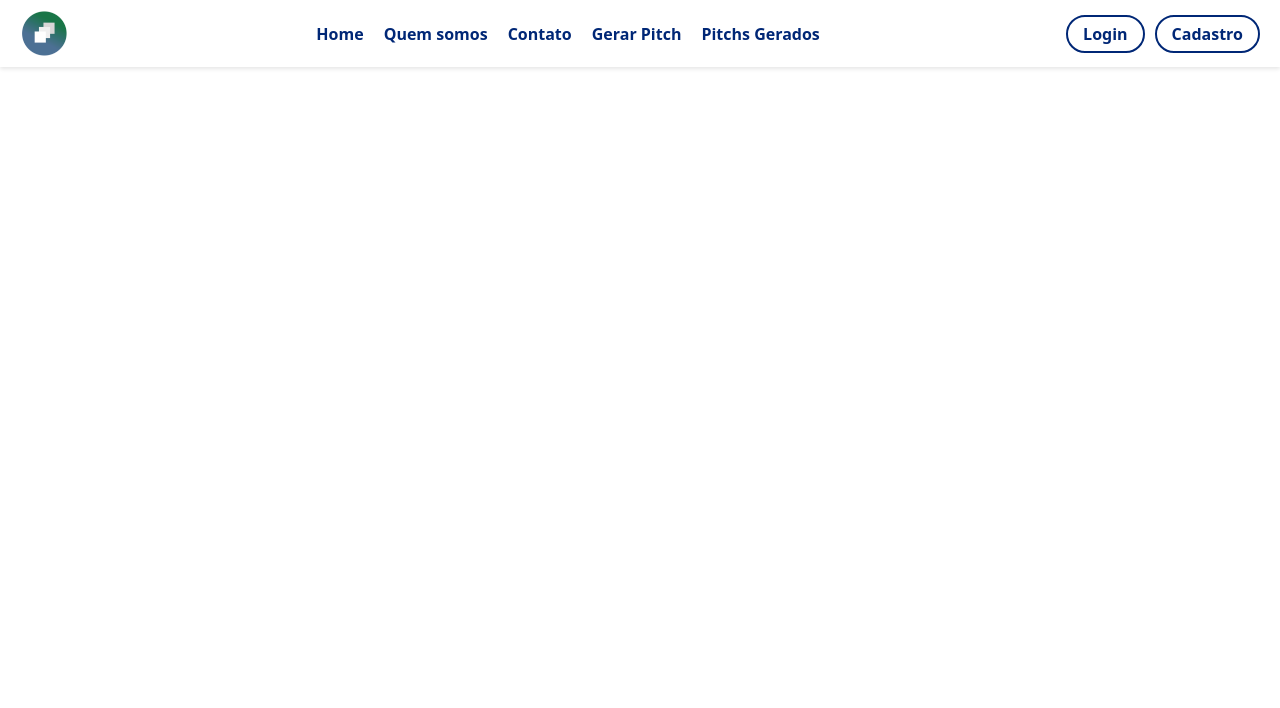
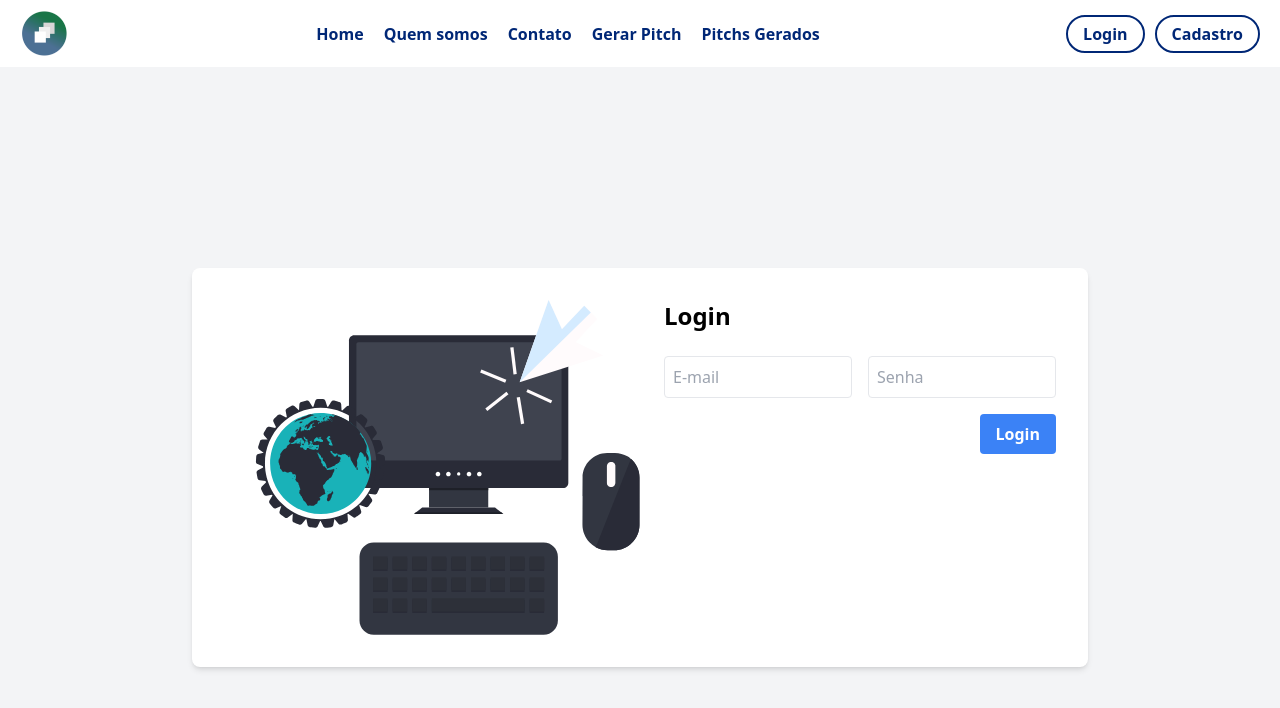
Before and after one commit to eps20241-pitchit/pictchit-app, a React (Vite) app: page /login in a window 1280 px wide. Shown: the top 708 px of the page. Built offline with nearby package versions, Linux system fonts and the light colour scheme.

Commit message:
tela de login

```diff
--- a/src/App.tsx
+++ b/src/App.tsx
@@ -5,7 +5,7 @@ import Introduction from './pages/Intro/intro';
 import Register from './pages/Register/register';
 import Pitch from './pages/Pitch/pitch';
 import { CreatePitch } from './pages/CreatePitch';
-
+import Login from './pages/Login/login';
 
 export function App() {
   return (
@@ -16,8 +16,9 @@ export function App() {
           <Route path="/"  element={<Home/>} />
           <Route path="/introduction" element={<Introduction/>} />
           <Route path="/register" element={<Register/>} />
-          <Route path="/pitch" element={<Pitch/>}/>
-          <Route path="/create-pitch" element={<CreatePitch/>}/>
+          <Route path="/pitch" element={<Pitch/>} />
+          <Route path="/create-pitch" element={<CreatePitch/>} />
+          <Route path="/login" element={<Login/>} />
         </Routes>
       </div>
     </Router>
--- a/src/components/navbar.tsx
+++ b/src/components/navbar.tsx
@@ -15,7 +15,7 @@ const Navbar: React.FC = () => {
         <li><a href="/pitch">Pitchs Gerados</a></li>
       </ul>
       <div className="navbar-buttons">
-        <button className="login-button">Login</button>
+        <a href="/login" className="login-button">Login</a>
         <a href="/register" className="register-button">Cadastro</a>
         </div>
     </nav>
--- /dev/null
+++ b/src/pages/Login/login.tsx
@@ -0,0 +1,41 @@
+import imagemLogin from '../../assets/imagem-login.svg'
+
+const Login = () => {
+  return (
+    <div className="flex items-center justify-center min-h-screen bg-gray-100">
+      <div className="bg-white shadow-md rounded-lg p-8 flex flex-col md:flex-row md:max-w-4xl">
+        <div className="flex items-center justify-center mb-6 md:mb-0 md:w-1/2">
+          <img
+            src={imagemLogin}
+            alt="Imagem de um computador"
+            className="w-full h-auto object-cover"
+          />
+        </div>
+        <div className="md:w-1/2 md:pl-6">
+          <h2 className="text-2xl font-bold mb-6">Login</h2>
+          <form className="space-y-4">
+            <div className="grid grid-cols-1 md:grid-cols-2 gap-4">
+               <input
+                type="text"
+                placeholder="E-mail"
+                className="input-field"
+              />
+              <input
+                type="text"
+                placeholder="Senha"
+                className="input-field"
+              />
+            </div>
+            <div className="flex justify-end">
+              <button type="button" className="btn btn-cancel">
+                Login
+              </button>
+            </div>
+          </form>
+        </div>
+      </div>
+    </div>
+  );
+};
+
+export default Login;
```
Also changed, not shown: src/assets/imagem-login.svg (added).
